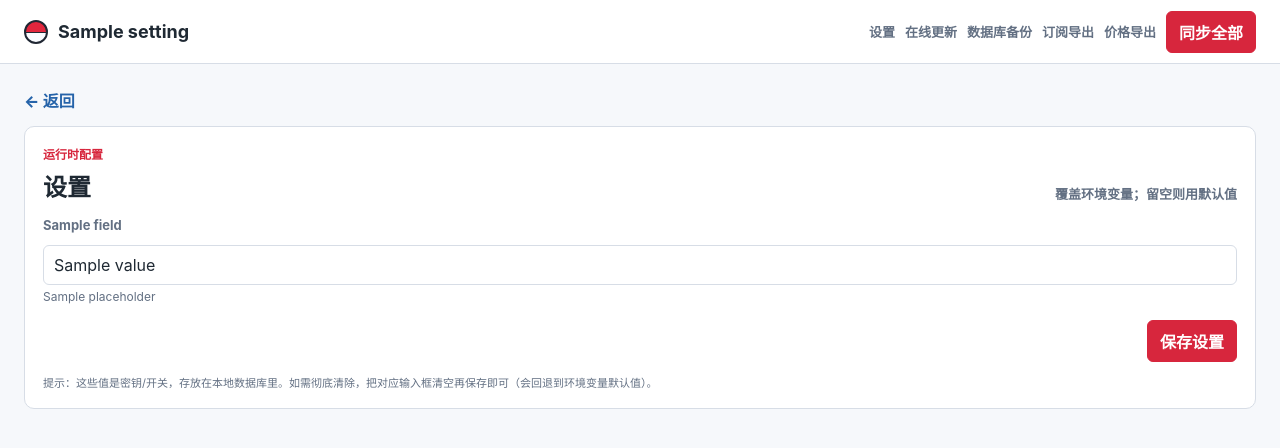
After one commit to tyrantcwj/YKS, a FastAPI app: template app/templates/settings.html in a window 1280 px wide. The commit adds this page. Shown: the top 448 px of the page. Run offline with FastAPI, Linux system fonts and the light colour scheme; the template is opened without the code that fills it: most values are stand-ins (such as "Sample title", 1, 10 or a date in 2020).

Commit message:
feat: add runtime settings page for editable tokens/toggles
Add a /settings page backed by a new app_settings table so PSA token,
pokemontcg.io key, TCGdex API base, 集换社 toggle/base and the alert webhook
can be edited from the web UI. Stored values override env defaults and take
effect immediately (no restart); empty values fall back to env. Routes
psa/cardimage/jihuanshe/tcgdex/notifier through the new settings_store.

```diff
--- a/app/cardimage.py
+++ b/app/cardimage.py
@@ -12,6 +12,7 @@ from typing import Any
 
 import httpx
 
+from app import settings_store
 from app.config import settings
 
 logger = logging.getLogger(__name__)
@@ -71,7 +72,7 @@ async def resolve_fallback_image(
     params = {"q": " ".join(query_parts), "pageSize": 25}
 
     headers: dict[str, str] = {}
-    api_key = settings.pokemontcg_api_key.strip()
+    api_key = settings_store.get_str("pokemontcg_api_key").strip()
     if api_key:
         headers["X-Api-Key"] = api_key
 
--- a/app/db.py
+++ b/app/db.py
@@ -91,6 +91,11 @@ def init_db() -> None:
                 FOREIGN KEY(subscription_id) REFERENCES subscriptions(id) ON DELETE CASCADE
             );
 
+            CREATE TABLE IF NOT EXISTS app_settings (
+                key TEXT PRIMARY KEY,
+                value TEXT NOT NULL DEFAULT ''
+            );
+
             CREATE TABLE IF NOT EXISTS psa_certs (
                 subscription_id INTEGER PRIMARY KEY,
                 cert_number TEXT NOT NULL,
--- a/app/jihuanshe.py
+++ b/app/jihuanshe.py
@@ -13,6 +13,7 @@ from typing import Any
 
 import httpx
 
+from app import settings_store
 from app.config import settings
 from app.models import PricePoint
 
@@ -61,8 +62,8 @@ def _extract_price(payload: Any) -> float | None:
 
 async def fetch_prices(jhs_card_id: str) -> list[PricePoint]:
     jhs_card_id = (jhs_card_id or "").strip()
-    base = (settings.jhs_api_base or "").strip().rstrip("/")
-    if not settings.jhs_enabled or not jhs_card_id or not base:
+    base = settings_store.get_str("jhs_api_base").strip().rstrip("/")
+    if not settings_store.get_bool("jhs_enabled") or not jhs_card_id or not base:
         return []
 
     url = f"{base}/{jhs_card_id}"
--- a/app/main.py
+++ b/app/main.py
@@ -16,6 +16,7 @@ from fastapi.staticfiles import StaticFiles
 from fastapi.templating import Jinja2Templates
 
 from app import repository
+from app import settings_store
 from app.chart import build_price_chart, build_trend_chart
 from app.config import settings
 from app.db import backup_database, get_db, init_db
@@ -491,6 +492,42 @@ async def update_apply_page(request: Request):
     )
 
 
+@app.get("/settings", response_class=HTMLResponse)
+async def settings_page(request: Request, saved: str = ""):
+    fields = [
+        {
+            "key": key,
+            "label": label,
+            "kind": kind,
+            "placeholder": placeholder,
+            "value": settings_store.current_value(key),
+        }
+        for key, (label, kind, placeholder) in settings_store.EDITABLE_SETTINGS.items()
+    ]
+    return templates.TemplateResponse(
+        request,
+        "settings.html",
+        {
+            "settings": settings,
+            "fields": fields,
+            "saved": saved == "1",
+        },
+    )
+
+
+@app.post("/settings")
+async def save_settings(request: Request):
+    form = await request.form()
+    values: dict[str, str] = {}
+    for key, (_, kind, _) in settings_store.EDITABLE_SETTINGS.items():
+        if kind == "bool":
+            values[key] = "true" if form.get(key) else "false"
+        else:
+            values[key] = (form.get(key) or "").strip()
+    settings_store.set_values(values)
+    return flash_redirect("/settings?saved=1")
+
+
 @app.get("/export/subscriptions.csv")
 async def export_subscriptions_csv():
     with get_db() as db:
--- a/app/notifier.py
+++ b/app/notifier.py
@@ -3,6 +3,7 @@ from dataclasses import dataclass
 
 import httpx
 
+from app import settings_store
 from app.config import settings
 
 logger = logging.getLogger(__name__)
@@ -17,7 +18,7 @@ class AlertNotification:
 
 
 async def send_alert_notifications(notifications: list[AlertNotification]) -> None:
-    webhook_url = settings.alert_webhook_url.strip()
+    webhook_url = settings_store.get_str("alert_webhook_url").strip()
     if not webhook_url or not notifications:
         return
 
--- a/app/psa.py
+++ b/app/psa.py
@@ -16,6 +16,7 @@ from typing import Any
 
 import httpx
 
+from app import settings_store
 from app.config import settings
 
 logger = logging.getLogger(__name__)
@@ -77,7 +78,7 @@ def parse_cert(cert_number: str, body: Any) -> PsaCert | None:
 
 async def fetch_cert(cert_number: str) -> PsaCert | None:
     cert_number = (cert_number or "").strip()
-    token = settings.psa_api_token.strip()
+    token = settings_store.get_str("psa_api_token").strip()
     if not cert_number or not token:
         return None
 
--- a/app/static/styles.css
+++ b/app/static/styles.css
@@ -1161,6 +1161,48 @@ th {
   color: var(--accent-dark);
 }
 
+.banner-ok {
+  background: #e8f7f0;
+  border: 1px solid #a9e2c8;
+  color: #1f7a52;
+}
+
+.settings-form {
+  display: grid;
+  gap: 16px;
+}
+
+.settings-row {
+  display: grid;
+  gap: 4px;
+}
+
+.settings-row > label {
+  display: grid;
+  gap: 6px;
+}
+
+.settings-row > label > span {
+  color: var(--muted);
+  font-size: 13px;
+  font-weight: 700;
+}
+
+.settings-row input[type="text"],
+.settings-row input[type="password"] {
+  width: 100%;
+}
+
+.settings-hint {
+  color: var(--muted);
+  font-size: 12px;
+}
+
+.settings-actions {
+  display: flex;
+  justify-content: flex-end;
+}
+
 .card-error {
   color: var(--accent);
   font-size: 12px;
--- a/app/tcgdex.py
+++ b/app/tcgdex.py
@@ -6,6 +6,7 @@ from typing import Any
 
 import httpx
 
+from app import settings_store
 from app.cardimage import resolve_fallback_image
 from app.config import settings
 from app.models import CardPayload, CardSearchResult, PricePoint
@@ -125,7 +126,7 @@ def _safe_locale(locale: str | None) -> str:
 
 
 def _api_base() -> str:
-    base = (settings.tcgdex_api_base or "https://api.tcgdex.net/v2").strip().rstrip("/")
+    base = (settings_store.get_str("tcgdex_api_base") or "https://api.tcgdex.net/v2").strip().rstrip("/")
     return base or "https://api.tcgdex.net/v2"
 
 
--- a/app/templates/base.html
+++ b/app/templates/base.html
@@ -4,7 +4,7 @@
     <meta charset="utf-8">
     <meta name="viewport" content="width=device-width, initial-scale=1">
     <title>{{ settings.app_name }}</title>
-    <link rel="stylesheet" href="{{ url_for('static', path='styles.css') }}?v=20260620-11">
+    <link rel="stylesheet" href="{{ url_for('static', path='styles.css') }}?v=20260620-12">
   </head>
   <body>
     <header class="topbar">
@@ -13,6 +13,7 @@
         <span class="brand-text">{{ settings.app_name }}</span>
       </a>
       <nav class="top-actions">
+        <a href="/settings">设置</a>
         <a href="/update">在线更新</a>
         <a href="/export/database.sqlite">数据库备份</a>
         <a href="/export/subscriptions.csv">订阅导出</a>
--- /dev/null
+++ b/app/templates/settings.html
@@ -0,0 +1,50 @@
+{% extends "base.html" %}
+{% block content %}
+<a class="back-link" href="/">← 返回</a>
+
+{% if saved %}
+<div class="banner banner-ok">
+  <strong>已保存</strong>
+  <span>设置已写入数据库，立即生效，无需重启容器。</span>
+</div>
+{% endif %}
+
+<section class="panel">
+  <div class="section-head">
+    <div>
+      <p class="eyebrow">运行时配置</p>
+      <h2>设置</h2>
+    </div>
+    <span>覆盖环境变量；留空则用默认值</span>
+  </div>
+
+  <form class="settings-form" action="/settings" method="post">
+    {% for field in fields %}
+    <div class="settings-row">
+      {% if field.kind == "bool" %}
+      <label class="switch-label">
+        <input name="{{ field.key }}" type="checkbox" value="true" {% if field.value|lower in ["1", "true", "yes", "on"] %}checked{% endif %}>
+        <span>{{ field.label }}</span>
+      </label>
+      {% else %}
+      <label>
+        <span>{{ field.label }}</span>
+        <input
+          name="{{ field.key }}"
+          type="{{ 'password' if field.kind == 'password' else 'text' }}"
+          value="{{ field.value }}"
+          placeholder="{{ field.placeholder }}"
+          autocomplete="off"
+          spellcheck="false">
+      </label>
+      {% if field.placeholder %}<small class="settings-hint">{{ field.placeholder }}</small>{% endif %}
+      {% endif %}
+    </div>
+    {% endfor %}
+    <div class="settings-actions">
+      <button class="primary-button" type="submit">保存设置</button>
+    </div>
+  </form>
+  <p class="source-foot">提示：这些值是密钥/开关，存放在本地数据库里。如需彻底清除，把对应输入框清空再保存即可（会回退到环境变量默认值）。</p>
+</section>
+{% endblock %}
```
Also changed, not shown: README.zh-CN.md (+5 -1 lines), app/settings_store.py (added, +117 -0 lines), tests/test_settings_store.py (added, +48 -0 lines).
